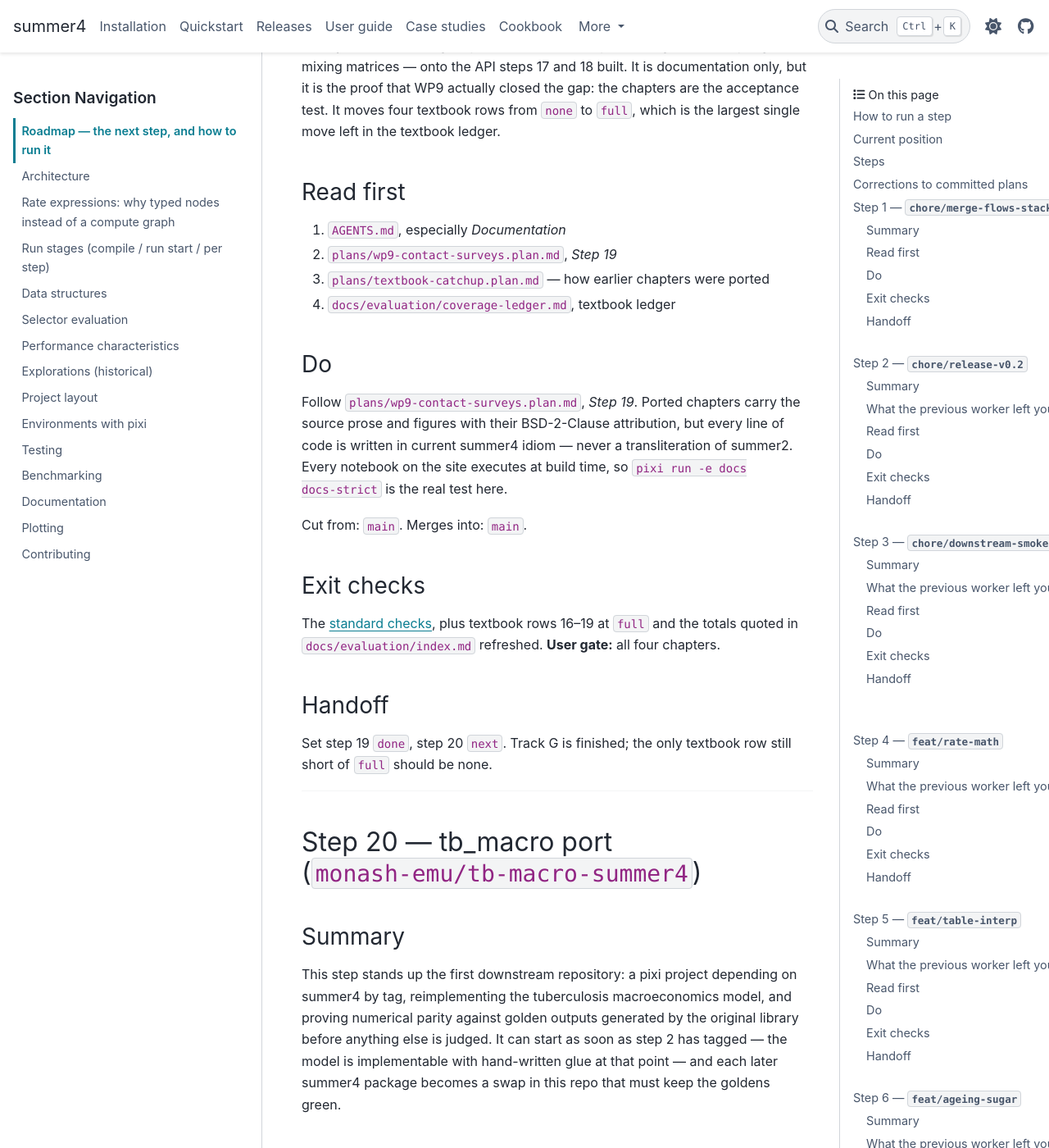
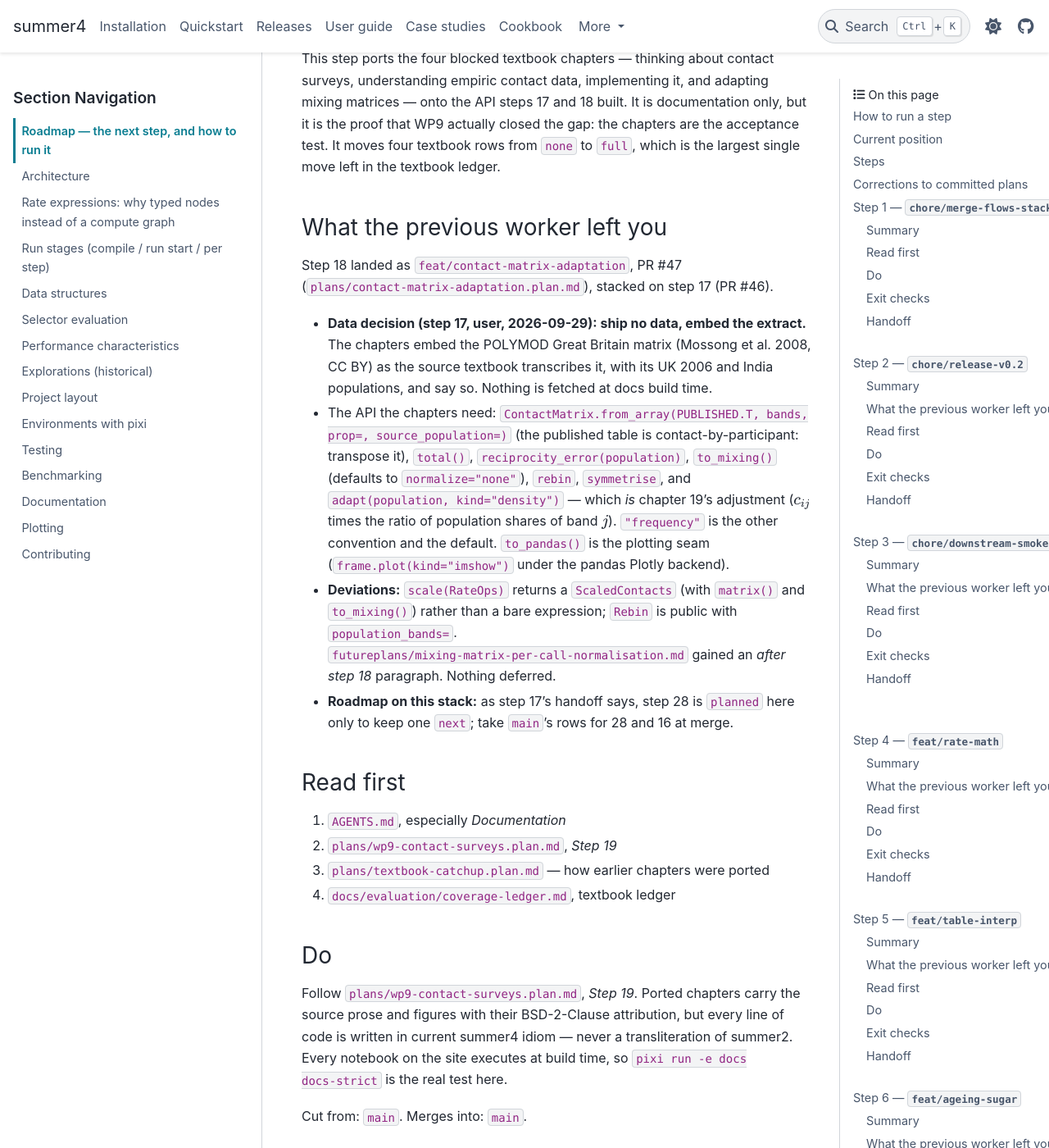
Before and after one commit to monash-emu/summer4, a Sphinx documentation site: the page built from docs/dev/roadmap.md, in a window 1280 px wide and 1400 px high, scrolled down 39300 px. Shown: the whole window at 82% size. Built offline with Sphinx 7.4.7 and the PyData theme 0.15.4, drawn with Linux system fonts in a browser that asks for light colours; some of the changed text lies outside the part shown.

Commit message:
Hand off after step 18: contact-matrix-adaptation.

```diff
--- a/docs/dev/roadmap.md
+++ b/docs/dev/roadmap.md
@@ -74,11 +74,11 @@ Two conventions that are easy to get wrong:
 <!-- roadmap:current -->
 | Field | Value |
 | --- | --- |
-| Step | 18 |
+| Step | 19 |
 | Status | next |
-| Branch | `feat/contact-matrix-adaptation` |
-| Cut from | `feat/contact-survey-data` |
-| Last landed | `feat/contact-survey-data` |
+| Branch | `docs/textbook-16-19` |
+| Cut from | `feat/contact-matrix-adaptation` |
+| Last landed | `feat/contact-matrix-adaptation` |
 <!-- /roadmap:current -->
 
 ## Steps
@@ -1187,6 +1187,8 @@ steps 18 and 19 depend on it.
 
 ## Step 18 — `feat/contact-matrix-adaptation`
 
+**Landed:** feat/contact-matrix-adaptation, PR #47, 2026-09-29.
+
 ### Summary
 
 A survey matrix is never in the shape a model needs: its age bands differ, it is
@@ -1263,6 +1265,30 @@ mixing matrices — onto the API steps 17 and 18 built. It is documentation only
 but it is the proof that WP9 actually closed the gap: the chapters are the
 acceptance test. It moves four textbook rows from `none` to `full`, which is the
 largest single move left in the textbook ledger.
+
+### What the previous worker left you
+
+Step 18 landed as `feat/contact-matrix-adaptation`, PR #47
+(`plans/contact-matrix-adaptation.plan.md`), stacked on step 17 (PR #46).
+
+- **Data decision (step 17, user, 2026-09-29): ship no data, embed the
+  extract.** The chapters embed the POLYMOD Great Britain matrix (Mossong et
+  al. 2008, CC BY) as the source textbook transcribes it, with its UK 2006 and
+  India populations, and say so. Nothing is fetched at docs build time.
+- The API the chapters need: `ContactMatrix.from_array(PUBLISHED.T, bands,
+  prop=, source_population=)` (the published table is contact-by-participant:
+  transpose it), `total()`, `reciprocity_error(population)`,
+  `to_mixing()` (defaults to `normalize="none"`), `rebin`, `symmetrise`, and
+  `adapt(population, kind="density")` — which *is* chapter 19's adjustment
+  ($c_{ij}$ times the ratio of population shares of band $j$). `"frequency"` is
+  the other convention and the default. `to_pandas()` is the plotting seam
+  (`frame.plot(kind="imshow")` under the pandas Plotly backend).
+- **Deviations:** `scale(RateOps)` returns a `ScaledContacts` (with
+  `matrix()` and `to_mixing()`) rather than a bare expression; `Rebin` is public
+  with `population_bands=`. `futureplans/mixing-matrix-per-call-normalisation.md`
+  gained an *after step 18* paragraph. Nothing deferred.
+- **Roadmap on this stack:** as step 17's handoff says, step 28 is `planned`
+  here only to keep one `next`; take `main`'s rows for 28 and 16 at merge.
 
 ### Read first
 
```
Also changed, not shown: other parts of docs/dev/roadmap.md (+2 -2 lines).
